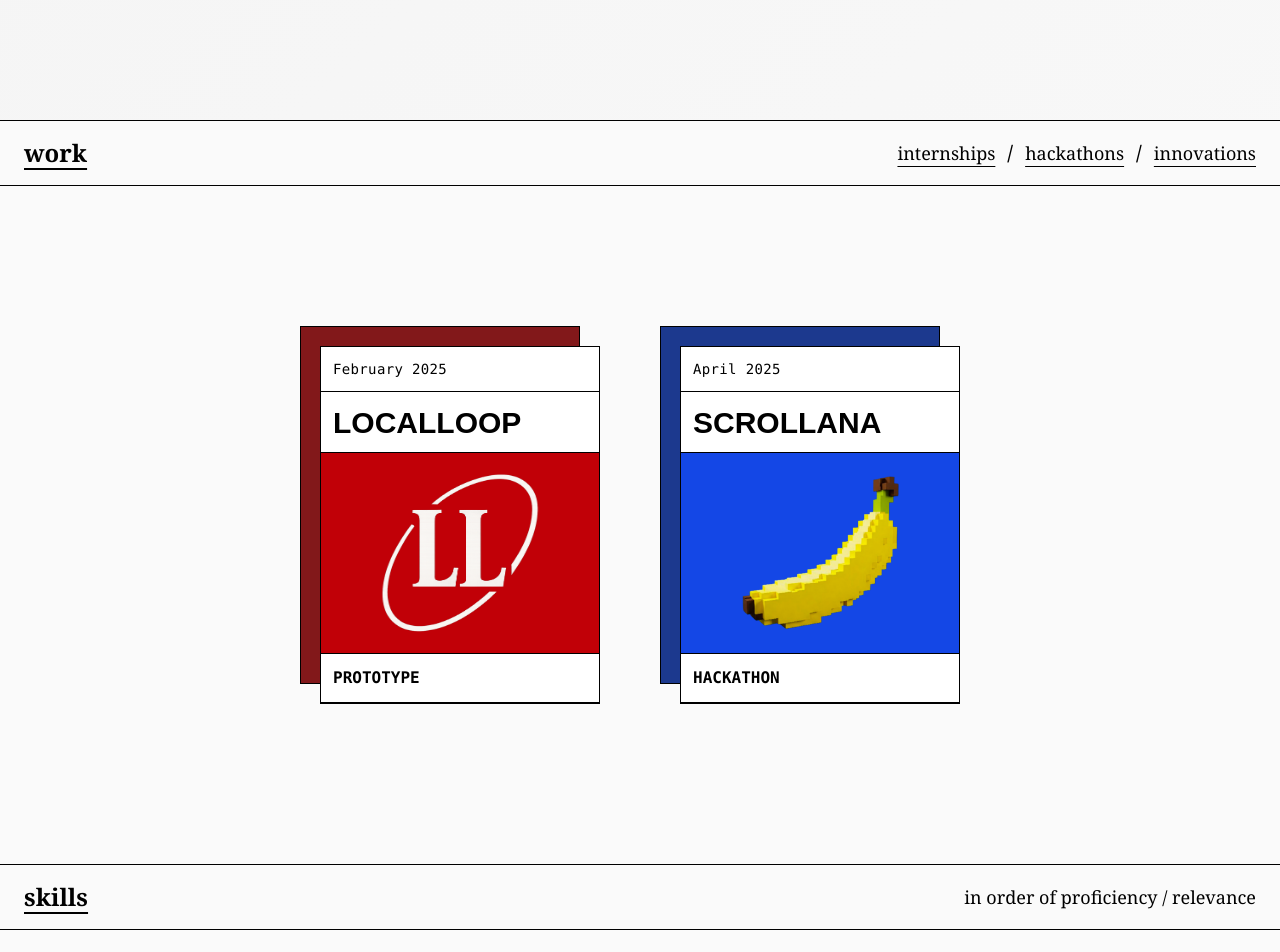
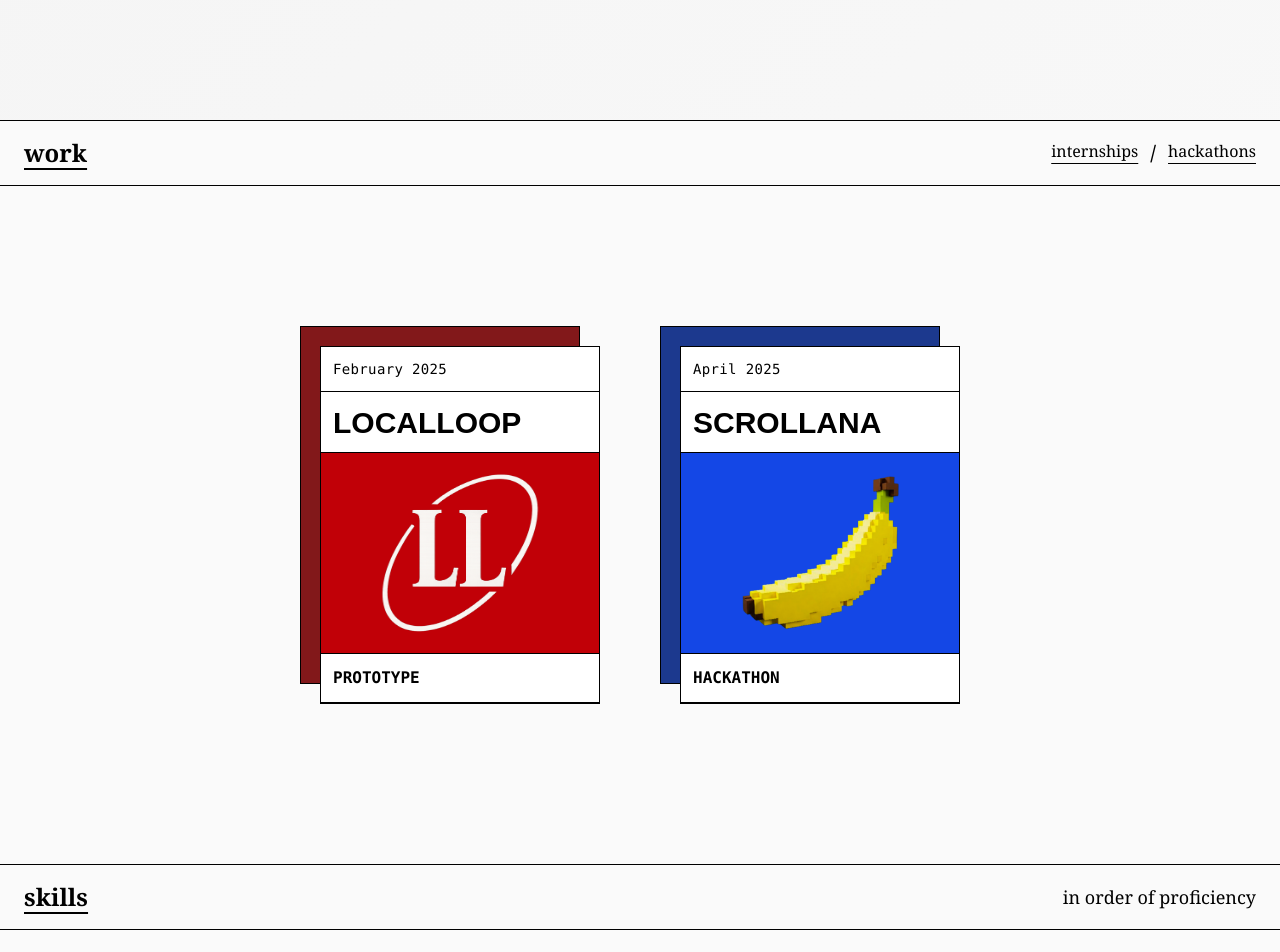
Before and after one commit to shreyashsri79/portfolio-tech, a Next.js app: page / in a window 1280 px wide. Shown: the part 680-1632 px from the top of the page. Built offline with nearby package versions, Linux system fonts and the light colour scheme; a web font is replaced by a local one.

Commit message:
final touch

```diff
--- a/src/components/Skills.jsx
+++ b/src/components/Skills.jsx
@@ -71,8 +71,8 @@ const Skills = () => {
           <div className="text-2xl font-bold underline underline-offset-[6px] animate-slide-in-left">
             skills
           </div>
-          <div className="sm:text-lg font-light animate-slide-in-right">
-            in order of proficiency / relevance
+          <div className="text-lg font-light animate-slide-in-right">
+            in order of proficiency
           </div>
         </nav>
       </header>
@@ -90,7 +90,7 @@ const Skills = () => {
                 : 'opacity-0 translate-y-10'
             }`}
           >
-            <h2 className="text-xl font-semibold w-32 shrink-0">{section.title}</h2>
+            <h2 className="text-xl font-extrabold w-32 shrink-0">{section.title}</h2>
             <div className="flex flex-wrap gap-3 p-3 md:w-150 justify-center">
               {section.items.map((item, itemIndex) => (
                 <div
--- a/src/components/Work.jsx
+++ b/src/components/Work.jsx
@@ -76,15 +76,14 @@ const Work = () => {
               { text: "internships", delay: "200ms" },
               { text: "/", delay: "300ms" },
               { text: "hackathons", delay: "400ms" },
-              { text: "/", delay: "500ms" },
-              { text: "innovations", delay: "600ms" }
+
             ].map((item, index) => (
               <div
                 key={index}
                 className={`transition-all duration-700 ${
                   item.text === "/"
-                    ? " lg:text-xl font-bold"
-                    : "text-sm lg:text-lg font-light underline underline-offset-[6px]"
+                    ? " text-xl font-bold"
+                    : ":text-lg font-light underline underline-offset-[6px]"
                 } ${
                   headerVisible ? 'opacity-100 translate-y-0' : 'opacity-0 -translate-y-5'
                 }`}
```
